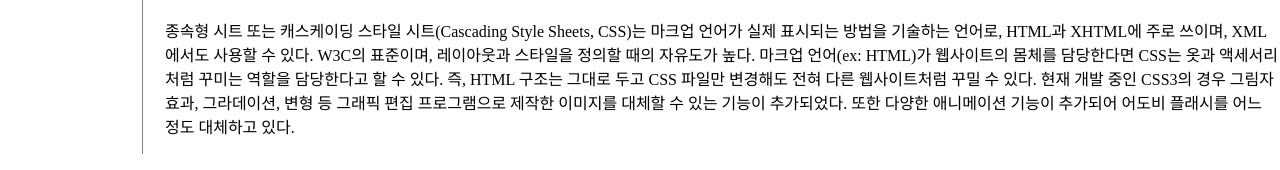
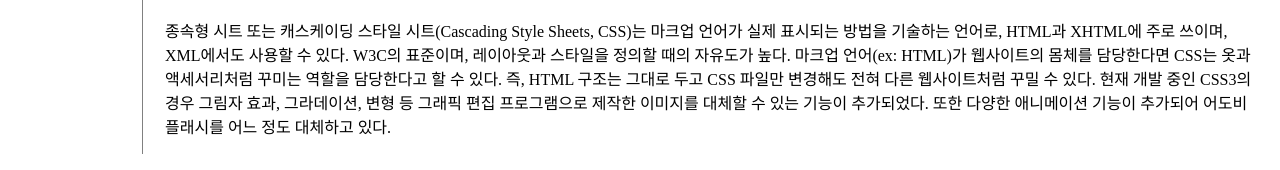
Before and after one commit to younghwani/web, a plain HTML site: page 2.html in a window 1280 px wide. Shown: the part 973-1143 px from the top of the page. Drawn offline with Linux system fonts and the light colour scheme; a script that the page names is missing.

Commit message:
article 사이즈 조정

```diff
--- a/2.html
+++ b/2.html
@@ -34,6 +34,9 @@
         #grid #article {
             padding-left: 15px;
         }
+        #grid #article #art1 {
+            margin-right: 20px;
+        }
     </style>
 </head>
 <body>
@@ -47,7 +50,7 @@
         <div id="article">
             <h2>CSS</h2>
             <img src="css.jpg" width="97%">
-            <p>
+            <p id="art1">
                 종속형 시트 또는 캐스케이딩 스타일 시트(Cascading Style Sheets, CSS)는
                 마크업 언어가 실제 표시되는 방법을 기술하는 언어로,
                 HTML과 XHTML에 주로 쓰이며, XML에서도 사용할 수 있다.
```
